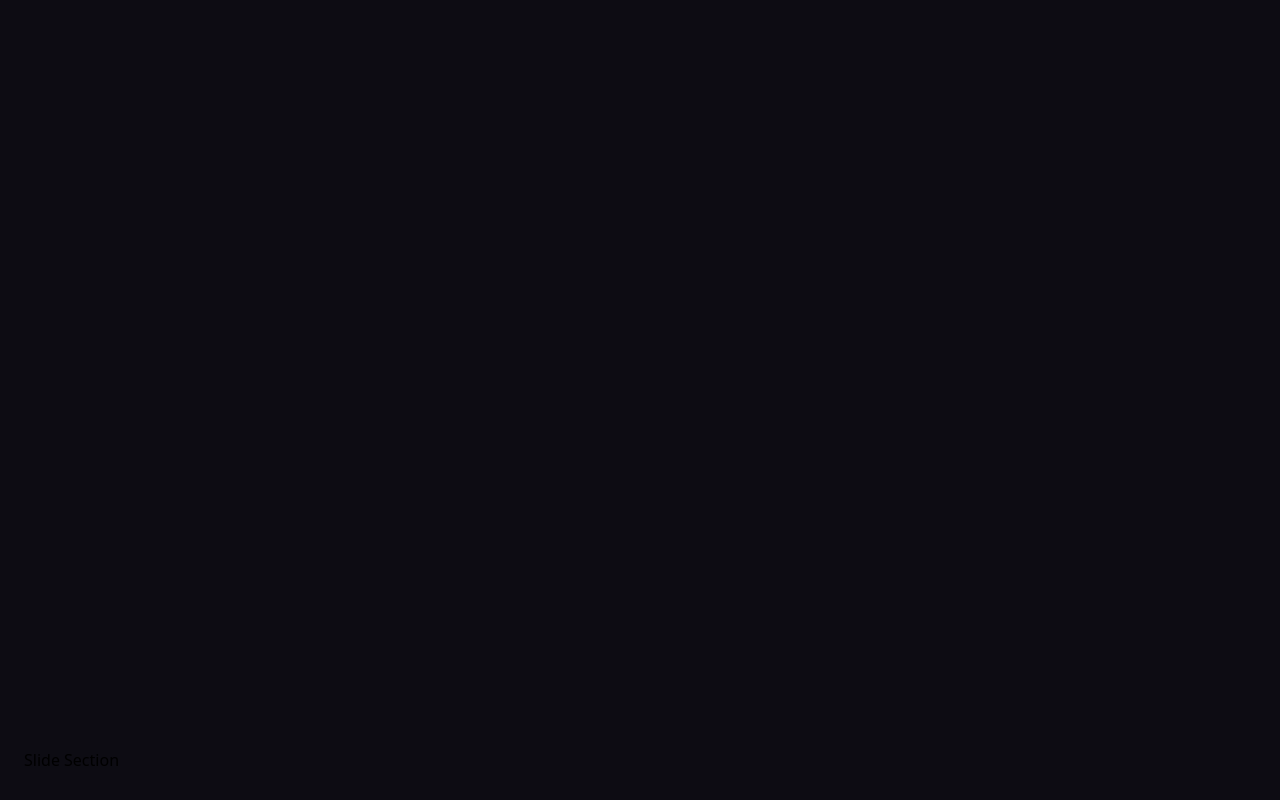
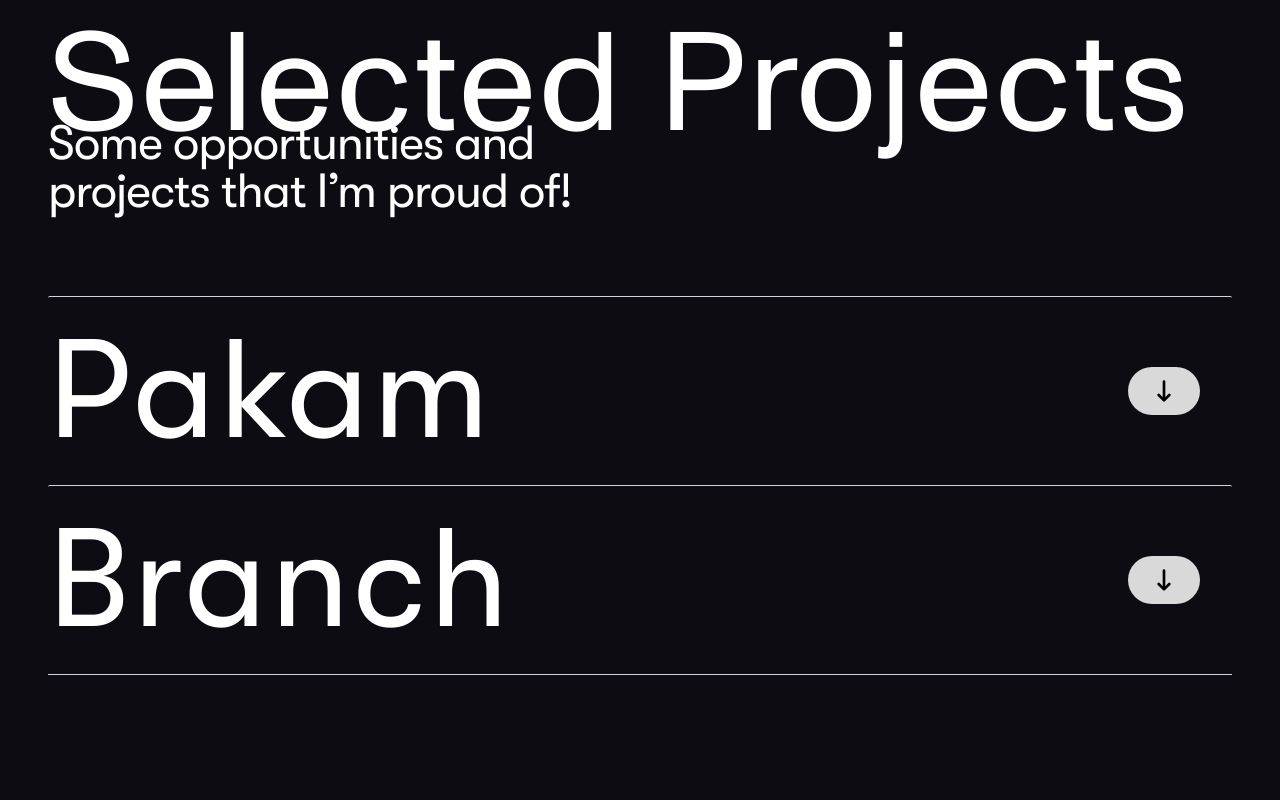
Before and after one commit to igbokwe-chibueze/kemi-porfolio, a Next.js app: page / in a window 1280 px wide. Shown: the part 1840-2640 px from the top of the page. Built offline with nearby package versions, Linux system fonts and the light colour scheme.

Commit message:
Created Project Section
Signed-off-by: igbokwe-chibueze <igbokwechibueze@gmail.com>

```diff
--- /dev/null
+++ b/components/Accordion.tsx
@@ -0,0 +1,140 @@
+"use client"
+
+import { AccordionData } from "@/constants/Data";
+import { ArrowDownIcon } from "@/constants/Icons";
+import Image from "next/image";
+import { useState } from "react";
+
+interface AccordionProps {
+    data: AccordionData[];
+}
+
+const Accordion = ({ data }: AccordionProps) => {
+  const [openIndex, setOpenIndex] = useState<number | null>(null);
+
+  const toggleAccordion = (index: number) => {
+    setOpenIndex((prevIndex) => (prevIndex === index ? null : index));
+  };
+
+  return (
+    <div className="border-b border-gray-300">
+      {data.map((section, index) => (
+        <div
+          key={index}
+          className="border-t border-gray-300 rounded-sm overflow-hidden"
+        >
+          {/* Accordion Header */}
+          <button
+            onClick={() => toggleAccordion(index)}
+            className="w-full py-2 lg:py-6 flex justify-between items-center rounded-sm
+              font-gT-WalsheimPro text-4xl md:text-5xl lg:text-[140px] font-normal
+              tracking-wide lg:leading-none text-gray-900 dark:text-white
+            hover:bg-gray-300 dark:hover:bg-gray-700 "
+          >
+            <span>{section.title}</span>
+
+            <div className="mr-8 group px-5 py-2 bg-[#D9D9D9] hover:bg-[#FAB041]
+              rounded-full lg:ml-auto">
+              <ArrowDownIcon
+                className={`text-black w-6 h-6 lg:w-8 lg:h-8 transform
+                ${openIndex === index ? "-rotate-90" : "transition-transform duration-300 group-hover:-rotate-90"}`}
+              />
+            </div>
+          </button>
+
+          {/* Accordion Content */}
+          {openIndex === index && (
+            <div className=" py-4 lg:px-6 lg:pt-4 lg:pb-12">
+              <div className="grid gap-10 lg:gap-6 lg:grid-cols-2">
+                {section.items.map((item, itemIndex) => (
+                  <div
+                    key={itemIndex}
+                    className="flex flex-col space-y-4 lg:space-y-6 rounded-lg p-4 lg:p-0
+                    border lg:border-0 dark:border-gray-600"
+                  >
+                    {/* Heading */}
+                    <div className={`flex items-center justify-center w-fit px-2
+                      lg:px-4 py-2 lg:py-3 bg-[var(--headingBg)] rounded-[40px]`}
+                      style={{ '--headingBg': item.headingBg } as React.CSSProperties}
+                    >
+                      <h3 className={`font-monument-grotesk text-lg lg:text-2xl font-normal text-[var(--headingTextColor)]`}
+                        style={{ '--headingTextColor': item.headingTextColor } as React.CSSProperties}
+                      >
+                        {item.heading}
+                      </h3>
+                    </div>
+
+                    {/* Image */}
+                    <Image
+                      src={item.image}
+                      alt={item.heading}
+                      width={781.88}
+                      height={556}
+                      className="rounded-lg shadow-md border"
+                    />
+
+                    {/* Bottom */}
+                    <div className="flex flex-col lg:flex-row lg:items-start lg:space-x-2">
+                      {/* Tags */}
+                      <div className="flex flex-wrap gap-2 lg:gap-4 w-full lg:w-[446px] mb-4 lg:mb-0">
+                        {item.tags.map((tag, tagIndex) => (
+                          <span
+                            key={tagIndex}
+                            className="px-3 py-1 bg-[#2E2E2E] dark:bg-[#FEF6E7] rounded-full
+                            text-xs text-[#FFD27F] dark:text-[#865503]"
+                          >
+                            {tag}
+                          </span>
+                        ))}
+                      </div>
+
+                      {/* Links */}
+                      <div className="flex gap-4 justify-start lg:justify-between w-full">
+                        {/* Live Link */}
+                        <a
+                          href={item.liveLink}
+                          target="_blank"
+                          rel="noopener noreferrer"
+                          className="px-4 py-2 bg-blue-500 text-gray-900 dark:text-white rounded-md
+                            lg:bg-transparent lg:px-0 lg:py-0 hover:text-amber-700 dark:hover:text-[#C7FC56] lg:text-xl font-medium
+                            hover:underline hover:underline-offset-[6px] transition-all duration-700"
+                        >
+                          Live link here
+                        </a>
+
+                        {/* Case Study Button */}
+                        <a
+                          href={item.caseStudyLink}
+                          className="relative group px-5 py-2 bg-[#D9D9D9] hover:bg-[#FAB041]
+                          rounded-full lg:ml-auto"
+                        >
+                          {/* Arrow Icon */}
+                          <ArrowDownIcon
+                            className="text-black w-6 h-6 lg:w-8 lg:h-8 transform
+                            transition-transform duration-300 group-hover:-rotate-90"
+                          />
+
+                          {/* Tooltip */}
+                          <div
+                            className="absolute left-1/2 -translate-x-1/2 top-full mt-2 w-max px-3 py-1
+                              text-sm text-white bg-black dark:bg-transparent rounded-md
+                              opacity-0 group-hover:opacity-100 group-hover:translate-y-[-5px] transition-all duration-300"
+                          >
+                            View Case Study
+                          </div>
+                        </a>
+
+                      </div>
+                    </div>
+                  </div>
+                ))}
+              </div>
+          </div>
+          )}
+        </div>
+      ))}
+    </div>
+  )
+}
+
+export default Accordion
--- a/components/Footer.tsx
+++ b/components/Footer.tsx
@@ -11,8 +11,8 @@
               Let&apos;s work together
             </span>
 
-            <div className="w-fit px-2 lg:px-4 lg:py-3 bg-[#0A0C06] rounded-[40px]">
-              <span className="font-monument-grotesk text-[22px] lg:text-8xl font-normal text-[#C7FC56]"
+            <div className="w-fit px-2 lg:px-4 lg:py-3 bg-green-950 rounded-[40px]">
+              <span className="font-monument-grotesk text-xl lg:text-8xl font-normal text-[#C7FC56]"
               >
                 okemiolufowobi@gmail.com
               </span>
--- a/components/sections/ProjectSection.jsx
+++ b/components/sections/ProjectSection.jsx
@@ -1,9 +1,28 @@
+import { projectData } from "@/constants/Data"
+import Accordion from "../Accordion"
 
 const Projects = () => {
   return (
     <section id="projectSection" className=" min-h-screen ">
-        <div className=" max-w-screen-xl mx-auto items-center px-4 lg:px-6 py-8 lg:py-16 ">
-          Project Section
+        <div className=" main-container space-y-10 lg:space-y-20">
+          <div className="space-y-8">
+            <h1 className="font-monument-grotesk text-4xl md:text-5xl lg:text-[140px] font-normal
+              tracking-wide lg:leading-none text-gray-900 dark:text-white"
+            >
+              Selected Projects
+            </h1>
+
+            <p className="font-gT-WalsheimPro text-xl lg:text-5xl font-normal
+              tracking-tight leading-none text-gray-900 dark:text-white"
+            >
+              Some opportunities and <br/> projects that I’m proud of!
+            </p>
+          </div>
+
+          {/* Accordion */}
+          <div>
+            <Accordion data={projectData} />
+          </div>
         </div>
     </section>
   )
--- a/constants/Data.tsx
+++ b/constants/Data.tsx
@@ -8,3 +8,67 @@
     { href: 'twitter', text: 'X (TWITTER)', icon: <HashtagIcon/>, hoverColor: '#38D9FD' },
     { href: 'download-cv', text: 'DOWNLOAD CV', icon: <HashtagIcon/>, hoverColor: '#38D9FD' },
 ];
+
+type AccordionItem = {
+    heading: string;
+    headingBg: string;
+    headingTextColor: string;
+    image: string;
+    tags: string[];
+    liveLink: string;
+    caseStudyLink: string;
+};
+
+export interface AccordionData {
+    title: string;
+    items: AccordionItem[];
+};
+
+export const projectData: AccordionData[] = [
+    {
+        title: "Pakam",
+        items: [
+          {
+            heading: "E-Commerce Website",
+            headingBg: '#171E0A',
+            headingTextColor: '#C7FC56',
+            image: "/Pakam 1.png",
+            tags: ["React", "Tailwind CSS", "Next.js", "Figma", "Vercel"],
+            liveLink: "https://ecommerce.com",
+            caseStudyLink: "/case-studies/ecommerce",
+          },
+          {
+            heading: "Portfolio Website",
+            headingBg: '#081809',
+            headingTextColor: '#42C447',
+            image: "/Pakam 2.png",
+            tags: ["React", "Tailwind CSS", "Next.js"],
+            liveLink: "https://ecommerce.com",
+            caseStudyLink: "/case-studies/ecommerce",
+          },
+        ],
+    },
+    {
+        title: "Branch",
+        items: [
+            {
+                heading: "Banking Website",
+                headingBg: '#101A1E',
+                headingTextColor: '#89D9F9',
+                image: "/Pakam 2.png",
+                tags: ["HTML", "CSS", "JavaScript"],
+                liveLink: "https://portfolio.com",
+                caseStudyLink: "/case-studies/portfolio",
+            },
+            {
+                heading: "Police Website",
+                headingBg: '#101A1E',
+                headingTextColor: '#89D9F9',
+                image: "/Pakam 1.png",
+                tags: ["HTML", "CSS", "JavaScript"],
+                liveLink: "https://portfolio.com",
+                caseStudyLink: "/case-studies/portfolio",
+            },
+        ],
+    },
+];
```
Also changed, not shown: public/Pakam 1.png (added), public/Pakam 2.png (added).
